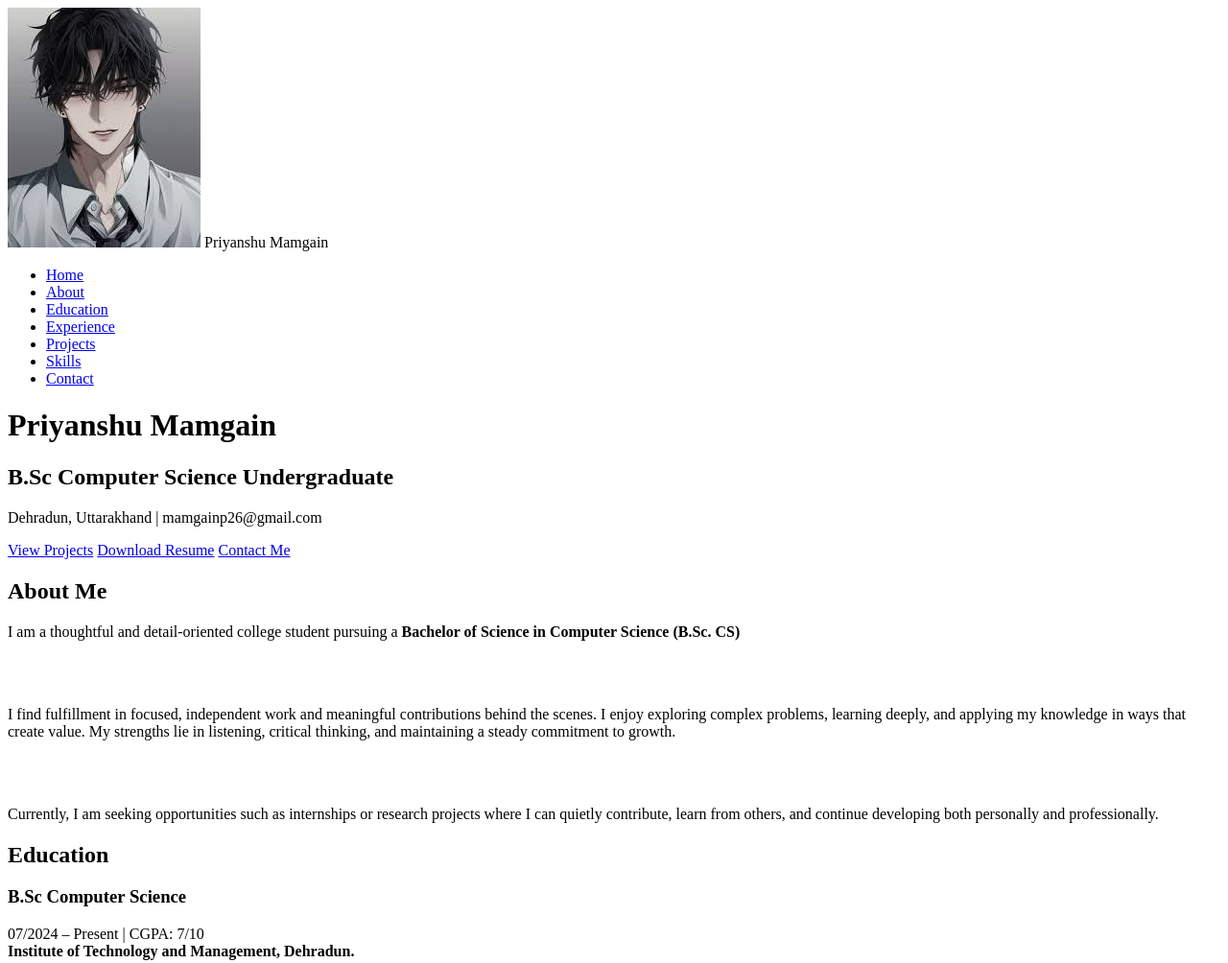
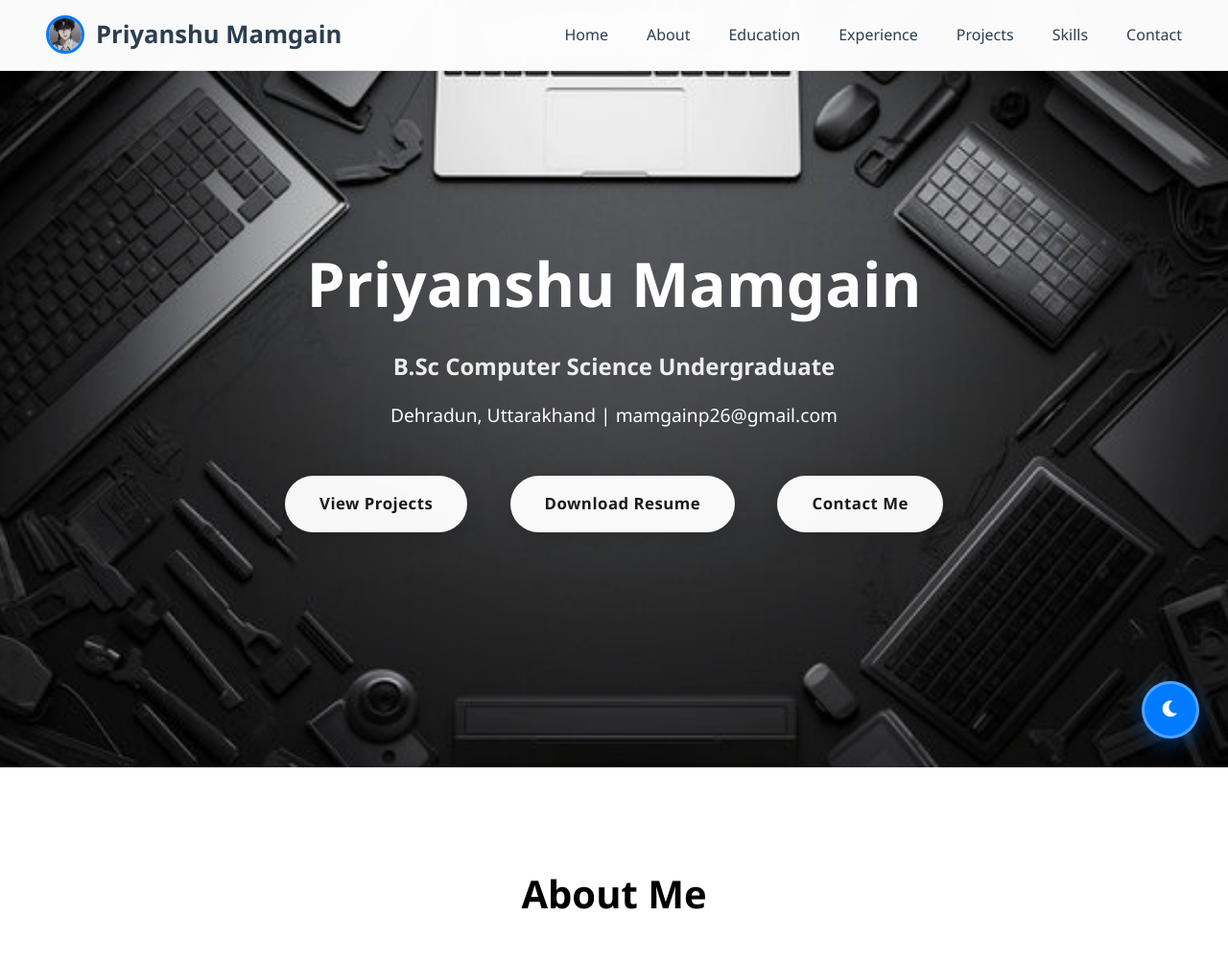
Before and after one commit to priyanshu-mamgain/priyanshu-portfolio, a plain HTML site: page Personal Website/index.html in a window 1280 px wide. Shown: the top 1004 px of the page at 96% size. Drawn offline with Linux system fonts and the light colour scheme.

Commit message:
Refactor index.html and update stylesheet link
Updated HTML structure and linked stylesheet.

```diff
--- a/Personal Website/index.html
+++ b/Personal Website/index.html
@@ -4,7 +4,7 @@
     <meta charset="UTF-8">
     <meta name="viewport" content="width=device-width, initial-scale=1.0">
     <title>Priyanshu Mamgain - Portfolio</title>
-    <link rel="stylesheet" href="style3.css">
+    <link rel="stylesheet" href="style.css">
     <link href="https://cdnjs.cloudflare.com/ajax/libs/font-awesome/6.0.0/css/all.min.css" rel="stylesheet">
 </head>
 <body>
@@ -245,6 +245,7 @@
         <i class="fas fa-moon"></i>
     </button>
 
-    <script src="script3.js"></script>
+    <script src="script.js"></script>
 </body>
+
 </html>
```
